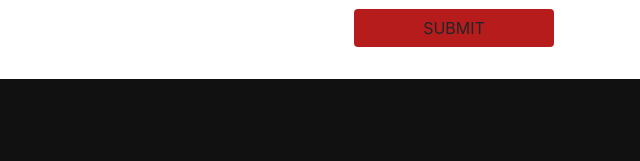
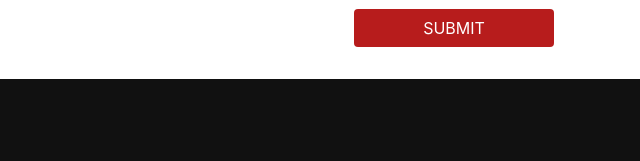
Before and after one commit to Rija-Nadeem/Art-Crafty, a plain HTML site: page contactUs.html in a window 1280 px wide. In both pictures the pointer is over the button "SUBMIT". Shown: the part 977-1138 px from the top of the page, 640-1280 px from the left. Drawn offline with nearby package versions, Linux system fonts and the light colour scheme; a web font is replaced by a local one.

Commit message:
formatting

```diff
--- a/style.css
+++ b/style.css
@@ -240,6 +240,8 @@
     border-color: #424242;
 
     color: white;
+    outline: none;
+    box-shadow: 0px 0px 0px white !important;
 
   }
   .my-btn:active{
@@ -308,11 +310,15 @@
   font-size: 23px;
   padding-left: 10px;
 }
-.submit-btn{
+.submit-btn,
+.submit-btn:hover,
+.submit-btn:active{
   color: #fff;
   background-color: #B71C1C;
   width: 200px;
   margin: 12px 1px;
+  outline: none;
+ box-shadow: 0px 0px 0px white !important;
 }
 
 .image-gallery, .video-gallery{
@@ -620,6 +626,8 @@ height: 217px;
     }
     .product p{
       font-size: 15px;
+      letter-spacing: 0px;
+      font-weight: lighter;
     }
     .our-products .product-cards .product {
 
```
